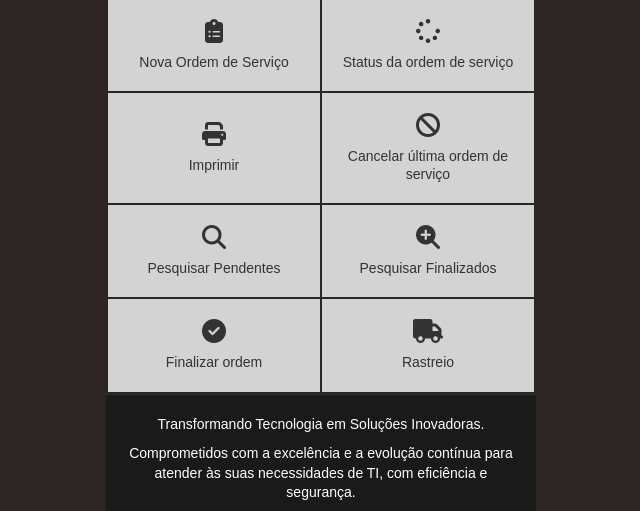
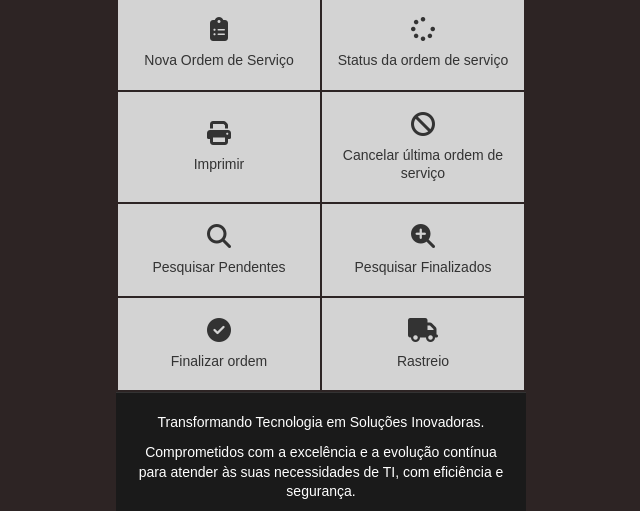
Before and after one commit to DanielMaori43/OrdemdeServi-oPremium, a plain HTML site: page index.html in a window 1280 px wide. Shown: the part 247-758 px from the top of the page, without its empty margins (319-959 px from the left). Drawn offline with Linux system fonts and the light colour scheme.

Commit message:
Update styles.css

```diff
--- a/styles.css
+++ b/styles.css
@@ -12,13 +12,16 @@ body {
 }
 
 .container {
+  width: 100%;
   max-width: 430px;
   margin: 0 auto;
+  padding: 0 10px; /* garante espaçamento lateral em telas pequenas */
   background-color: #2d2424;
   min-height: 100vh;
   display: flex;
   flex-direction: column;
-  border: #25d366;
+  margin-bottom: 12px;
+  margin-top: 10px;
 }
 
 .header {
```
